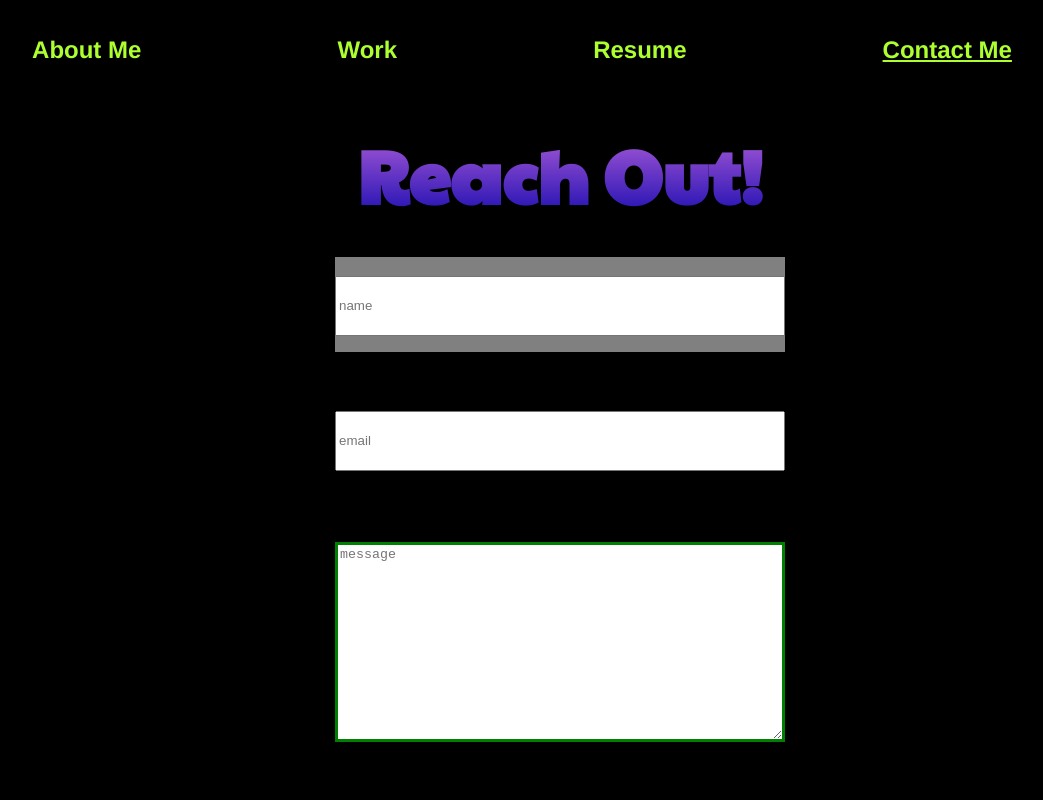
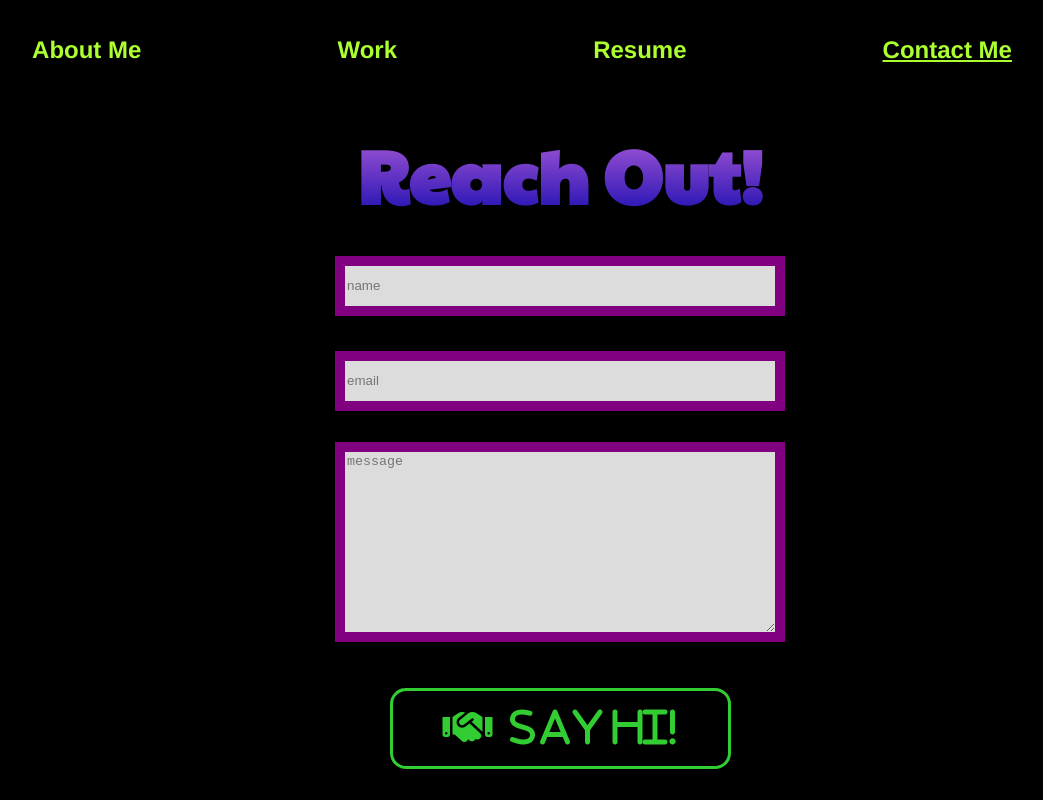
Before and after one commit to ZacharyFeltman/new-react-portfolio, a React (Create React App) app: page /react-portfolio/contact in a window 1280 px wide. Shown: the top 800 px of the page, without its empty margins (106-1149 px from the left). Built offline with nearby package versions, Linux system fonts and the light colour scheme.

Commit message:
added stylized submit button

```diff
--- a/src/App.css
+++ b/src/App.css
@@ -229,9 +229,8 @@ aside img {
   color: white;
 }
 
-.name-contact {
+/* .name-contact {
   margin: 20px;
-  background-color: gray;
 }
 
 .email-contact {
@@ -240,18 +239,27 @@ aside img {
 
 .message-contact {
   margin: 20px;
-}
+} */
 
 textarea {
   height: 200px;
   width: 450px;
   margin-top: 15px;
-  border: solid, green;
+  border: solid;
+  border-color: purple;
+  border-width: 10px;
+  background-color: gainsboro;
+  color: black;
 }
 
 input {
   height: 60px;
   width: 450px;
+  border: solid;
+  border-color: purple;
+  border-width: 10px;
+  background-color: gainsboro;
+  color: black;
 }
 
 label {
@@ -260,6 +268,29 @@ label {
   font-size: 30px;
 }
 
+.submitBtn {
+    padding: 15px 50px;
+    text-align: center;
+    text-decoration: none;
+    display: inline-block;
+    margin: 4px 2px;
+    cursor: pointer;
+    border-radius: 16px;
+    font-size: 40px;
+    color: limegreen;
+    background-color: black;
+    border: solid;
+}
+
+.submitBtn:hover {
+  color: black !important;
+  background-color: limegreen !important;
+  border: solid;
+}
+
+span {
+  margin-left: 15px;
+}
 
 footer {
   display: flex;
--- a/src/components/contact.js
+++ b/src/components/contact.js
@@ -45,6 +45,7 @@ class Contact extends React.Component {
             {this.state.message}
           </textarea>
         </div>
+        <button type="submit" class="submitBtn"><i class="fa-solid fa-handshake" id="handShake"><span>Say Hi!</span></i></button>
       </section>
     );
   }
```
